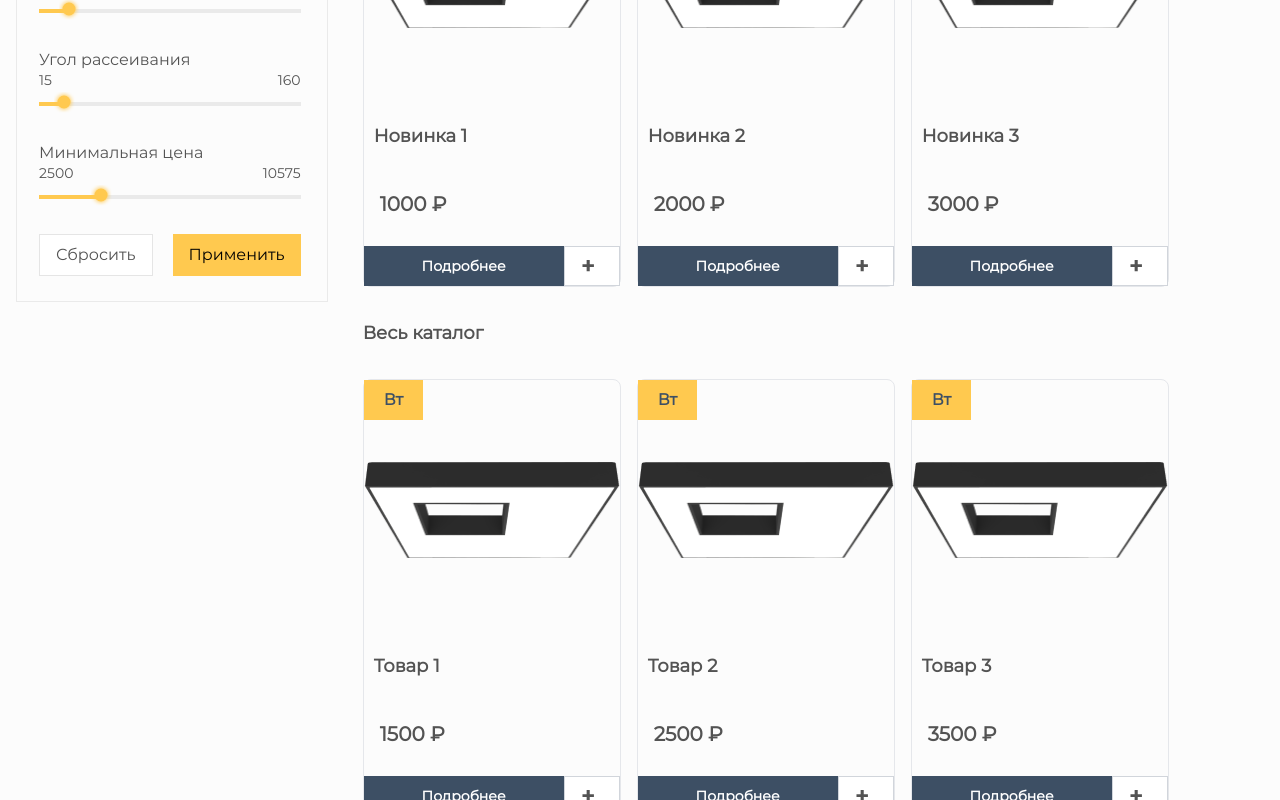
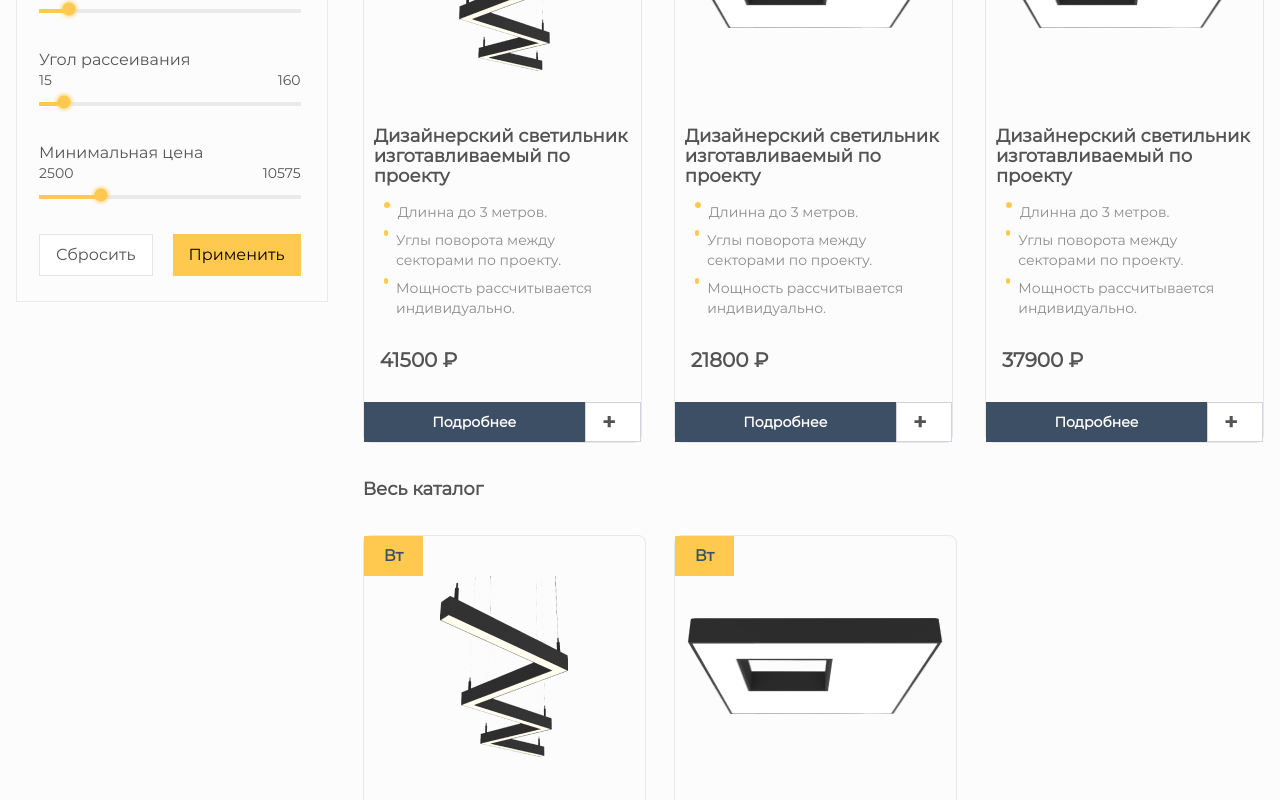
Before and after one commit to 89811421793/lamps, a Next.js app: page /catalog in a window 1280 px wide. Shown: the part 560-1360 px from the top of the page. Built offline with nearby package versions, Linux system fonts and the light colour scheme.

Commit message:
Подгонка карточек

```diff
--- a/src/app/catalog/page.tsx
+++ b/src/app/catalog/page.tsx
@@ -17,18 +17,54 @@ const tabs = [
 
 // Данные для новинок и каталога
 const newProducts = [
-  { url: "/prod1.png", title: "Новинка 1", price: 1000, id: "1" },
-  { url: "/prod1.png", title: "Новинка 2", price: 2000, id: "2" },
-  { url: "/prod1.png", title: "Новинка 3", price: 3000, id: "3" },
+  { url: "/prod2.png", title: "Дизайнерский светильник изготавливаемый по проекту", price: 41500, id: "1", features: [
+    { id: "1", text: "Длинна до 3 метров." },
+    { id: "2", text: "Углы поворота между секторами по проекту." },
+    { id: "3", text: "Мощность рассчитывается индивидуально." },
+  ] },
+  { url: "/prod1.png", title: "Дизайнерский светильник изготавливаемый по проекту", price: 21800, id: "2",features: [
+    { id: "1", text: "Длинна до 3 метров." },
+    { id: "2", text: "Углы поворота между секторами по проекту." },
+    { id: "3", text: "Мощность рассчитывается индивидуально." },
+  ] },
+  { url: "/prod1.png", title: "Дизайнерский светильник изготавливаемый по проекту", price: 37900, id: "3",features: [
+    { id: "1", text: "Длинна до 3 метров." },
+    { id: "2", text: "Углы поворота между секторами по проекту." },
+    { id: "3", text: "Мощность рассчитывается индивидуально." },
+  ] },
 ];
 
 const allProducts = [
-  { url: "/prod1.png", title: "Товар 1", price: 1500, id: "4" },
-  { url: "/prod1.png", title: "Товар 2", price: 2500, id: "5" },
-  { url: "/prod1.png", title: "Товар 3", price: 3500, id: "6" },
-  { url: "/prod1.png", title: "Товар 4", price: 4500, id: "7" },
-  { url: "/prod1.png", title: "Товар 5", price: 5500, id: "8" },
-  { url: "/prod1.png", title: "Товар 6", price: 6500, id: "9" },
+  { url: "/prod2.png", title: "Дизайнерский светильник изготавливаемый по проекту", price: 41500, id: "4",features: [
+    { id: "1", text: "Длинна до 3 метров." },
+    { id: "2", text: "Углы поворота между секторами по проекту." },
+    { id: "3", text: "Мощность рассчитывается индивидуально." },
+  ]  },
+  { url: "/prod1.png", title: "Дизайнерский светильник изготавливаемый по проекту", price: 21800, id: "5",features: [
+    { id: "1", text: "Длинна до 3 метров." },
+    { id: "2", text: "Углы поворота между секторами по проекту." },
+    { id: "3", text: "Мощность рассчитывается индивидуально." },
+  ]  },
+  { url: "/prod1.png", title: "Дизайнерский светильник изготавливаемый по проекту", price: 37900, id: "6",features: [
+    { id: "1", text: "Длинна до 3 метров." },
+    { id: "2", text: "Углы поворота между секторами по проекту." },
+    { id: "3", text: "Мощность рассчитывается индивидуально." },
+  ]  },
+  { url: "/prod2.png", title: "Дизайнерский светильник изготавливаемый по проекту", price: 41500, id: "7" ,features: [
+    { id: "1", text: "Длинна до 3 метров." },
+    { id: "2", text: "Углы поворота между секторами по проекту." },
+    { id: "3", text: "Мощность рассчитывается индивидуально." },
+  ] },
+  { url: "/prod1.png", title: "Дизайнерский светильник изготавливаемый по проекту", price: 21800, id: "8",features: [
+    { id: "1", text: "Длинна до 3 метров." },
+    { id: "2", text: "Углы поворота между секторами по проекту." },
+    { id: "3", text: "Мощность рассчитывается индивидуально." },
+  ]  },
+  { url: "/prod1.png", title: "Дизайнерский светильник изготавливаемый по проекту", price: 37900, id: "9" ,features: [
+    { id: "1", text: "Длинна до 3 метров." },
+    { id: "2", text: "Углы поворота между секторами по проекту." },
+    { id: "3", text: "Мощность рассчитывается индивидуально." },
+  ] },
 ];
 
 const Catalog = () => {
@@ -97,7 +133,7 @@ const Catalog = () => {
                 showIndicator={false}
                 className="font-montserrat text-[18px] font-bold leading-[40px]"
               />
-              <div className="flex space-x-4">
+              <div className="flex space-x-4 gap-4">
                 {newProducts.map((product) => (
                   <Card
                     key={product.id}
@@ -105,6 +141,7 @@ const Catalog = () => {
                     title={product.title}
                     price={product.price}
                     id={product.id}
+                    features={product.features}
                   />
                 ))}
               </div>
@@ -117,15 +154,18 @@ const Catalog = () => {
                 showIndicator={false}
                 className="font-montserrat text-[18px] font-bold leading-[40px]"
               />
-              <div className="flex flex-wrap gap-4">
+              <div className="flex flex-wrap gap-[28px]">
                 {allProducts.map((product) => (
+                   <div className="max-w-[283px]">
                   <Card
                     key={product.id}
                     url={product.url}
                     title={product.title}
                     price={product.price}
                     id={product.id}
+                    features={product.features}
                   />
+                  </div>
                 ))}
               </div>
             </div>
```
